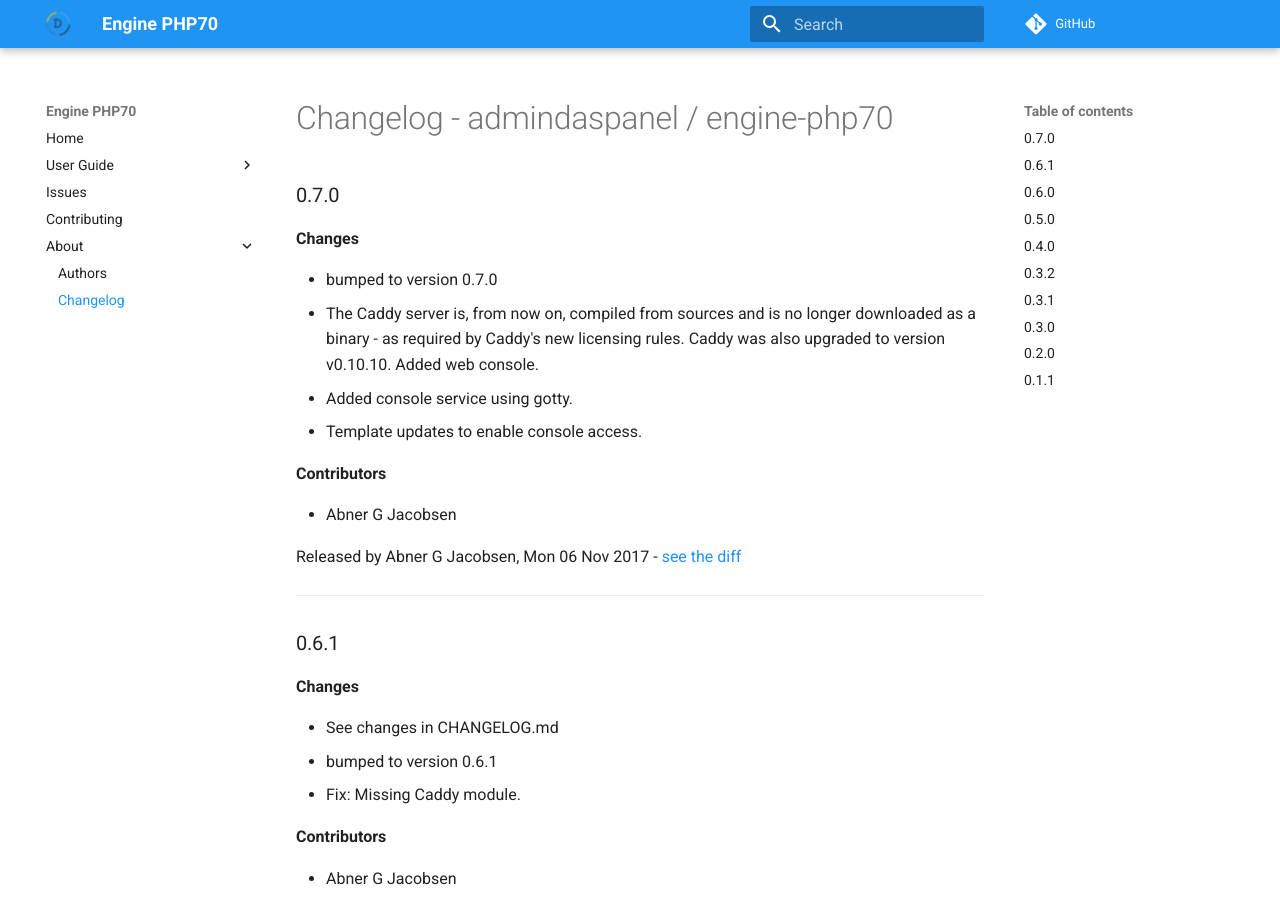
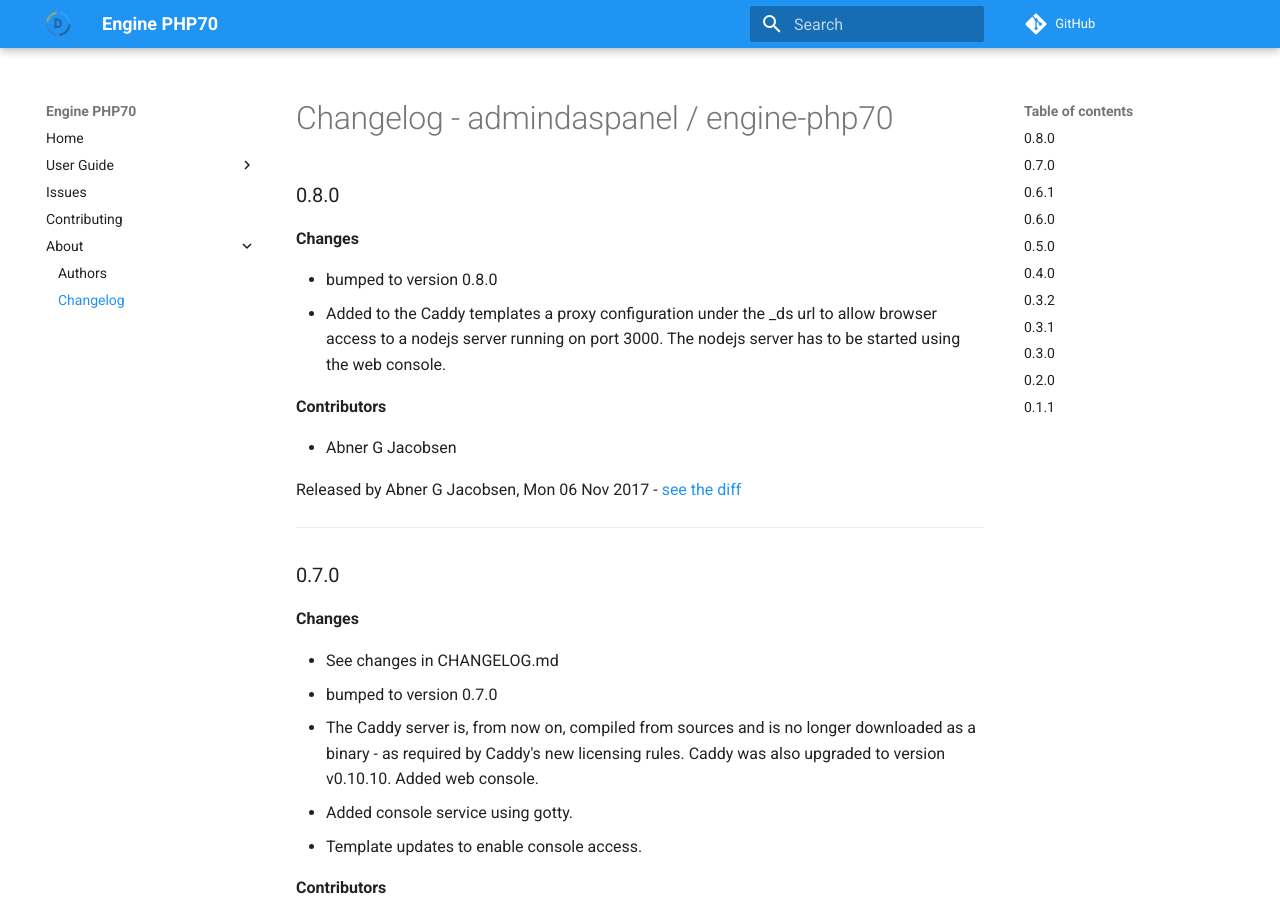
Before and after one commit to daspanel/engine-php70, an MkDocs documentation site: the page built from docs/changelog.md, in a window 1280 px wide and 900 px high. Built offline with MkDocs 1.6.1 and Material for MkDocs 9.7.7, drawn with Linux system fonts in a browser that asks for light colours; comment, search, counter and statistics services are not loaded; old or Windows-style settings are respelled for this version of MkDocs.

Commit message:
See changes in CHANGELOG.md

```diff
--- a/docs/changelog.md
+++ b/docs/changelog.md
@@ -1,8 +1,23 @@
 # Changelog - admindaspanel / engine-php70
+
+### 0.8.0
+__Changes__
+
+- bumped to version 0.8.0
+- Added to the Caddy templates a proxy configuration under the _ds url to allow browser access to a nodejs server running on port 3000. The nodejs server has to be started using the web console.
+
+__Contributors__
+
+- Abner G Jacobsen
+
+Released by Abner G Jacobsen, Mon 06 Nov 2017 -
+[see the diff](https://github.com/admindaspanel/engine-php70/compare/0.7.0...0.8.0#diff)
+______________
 
 ### 0.7.0
 __Changes__
 
+- See changes in CHANGELOG.md
 - bumped to version 0.7.0
 - The Caddy server is, from now on, compiled from sources and is no longer downloaded as a binary - as required by Caddy's new licensing rules. Caddy was also upgraded to version v0.10.10. Added web console.
 - Added console service using gotty.
```
Also changed, not shown: CHANGELOG.md (+15 -0 lines).
